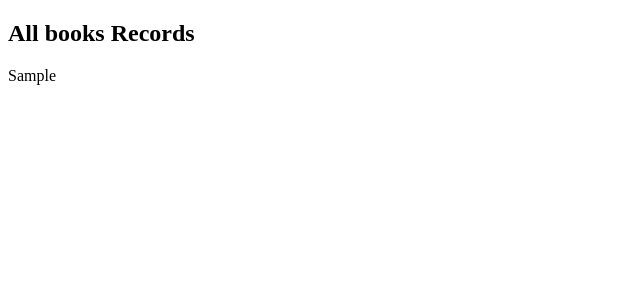
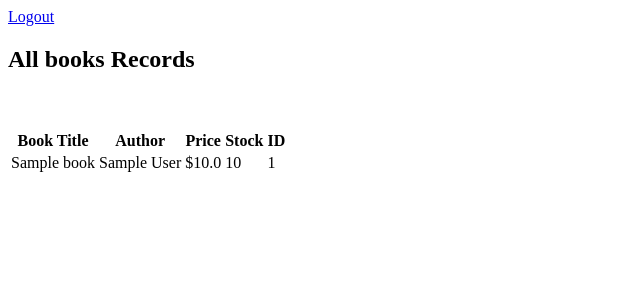
Before and after one commit to amaechijude/Django_Book_Store, a Django app: template recordApp/templates/index.html in a window 1280 px wide. Shown: the top 300 px of the page, without its empty margins (0-640 px from the left). Run offline with Django 4.2, Linux system fonts and the light colour scheme; a user stored in the database is signed in; tables that the repository leaves empty hold one stand-in row (values such as "Sample post"); the template is opened without the code that fills it: values that come from a table or form of the project are taken from there, most other values are stand-ins (such as "Sample title", 1, 10 or a date in 2020).

Commit message:
added logout function

```diff
--- a/recordApp/templates/index.html
+++ b/recordApp/templates/index.html
@@ -9,9 +9,35 @@
 
 <body>
 	{% if user.is_authenticated %}
+	<a href="{% url 'logout_user' %}">Logout</a>
 	<div>
-		<h2>All books Records</h2>
-		{{all_bookSerializer}}
+		<h2>All books Records</h2><br>
+
+		 <br>
+		<div>
+		<table>
+			<thead>
+				<th>Book Title</th>
+				<th>Author</th>
+				<th>Price</th>
+				<th>Stock</th>
+				<th>ID</th>
+			</thead>
+		<tbody>
+			{% if all_bookSerializer %}
+			{% for book in all_bookSerializer %}
+			<tr>
+				<td>{{ book.Title }}</td>
+				<td>{{ book.Author }}</td>
+				<td>${{ book.Price }}</td>
+				<td>{{ book.Stock }}</td>
+				<td>{{ book.BookID }}</td>
+			</tr>
+			{% endfor %}
+			{% endif %}
+		</tbody>
+		</table>
+				</div>
 	</div>
 	{% else %}
 <div>
--- a/recordApp/urls.py
+++ b/recordApp/urls.py
@@ -7,5 +7,6 @@ urlpatterns = [
     path('orders/', views.get_all_orders, name='orders'),
     path('orders/<int:id>', views.get_an_order, name='an_order'),
     path('payments/', views.make_payments, name='paid'),
-    path('', views.index, name='index')
+    path('', views.index, name='index'),
+    path('logout_user/', views.logout_user, name='logout_user')
 ]
```
Also changed, not shown: recordApp/views.py (+6 -2 lines).
